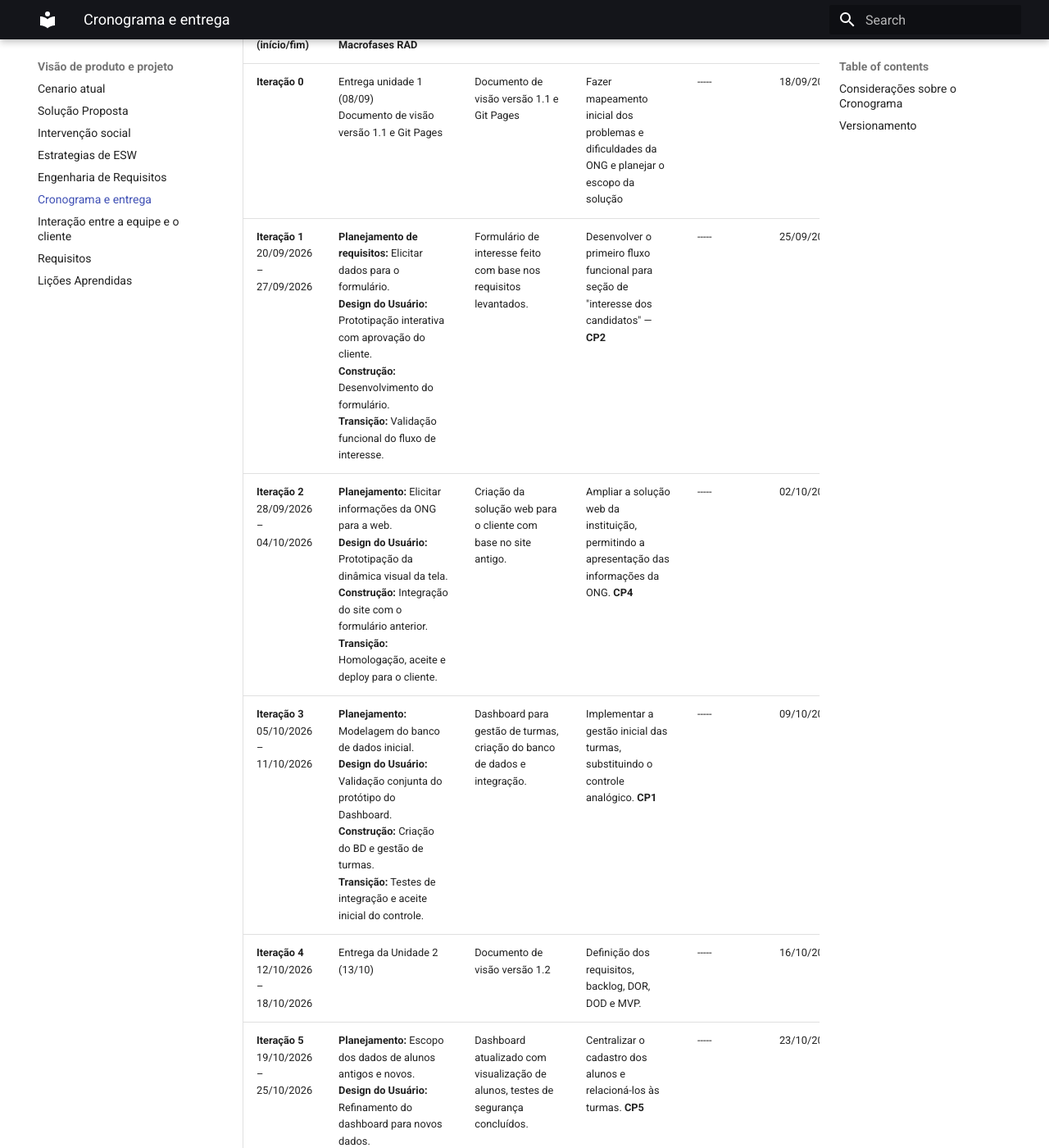
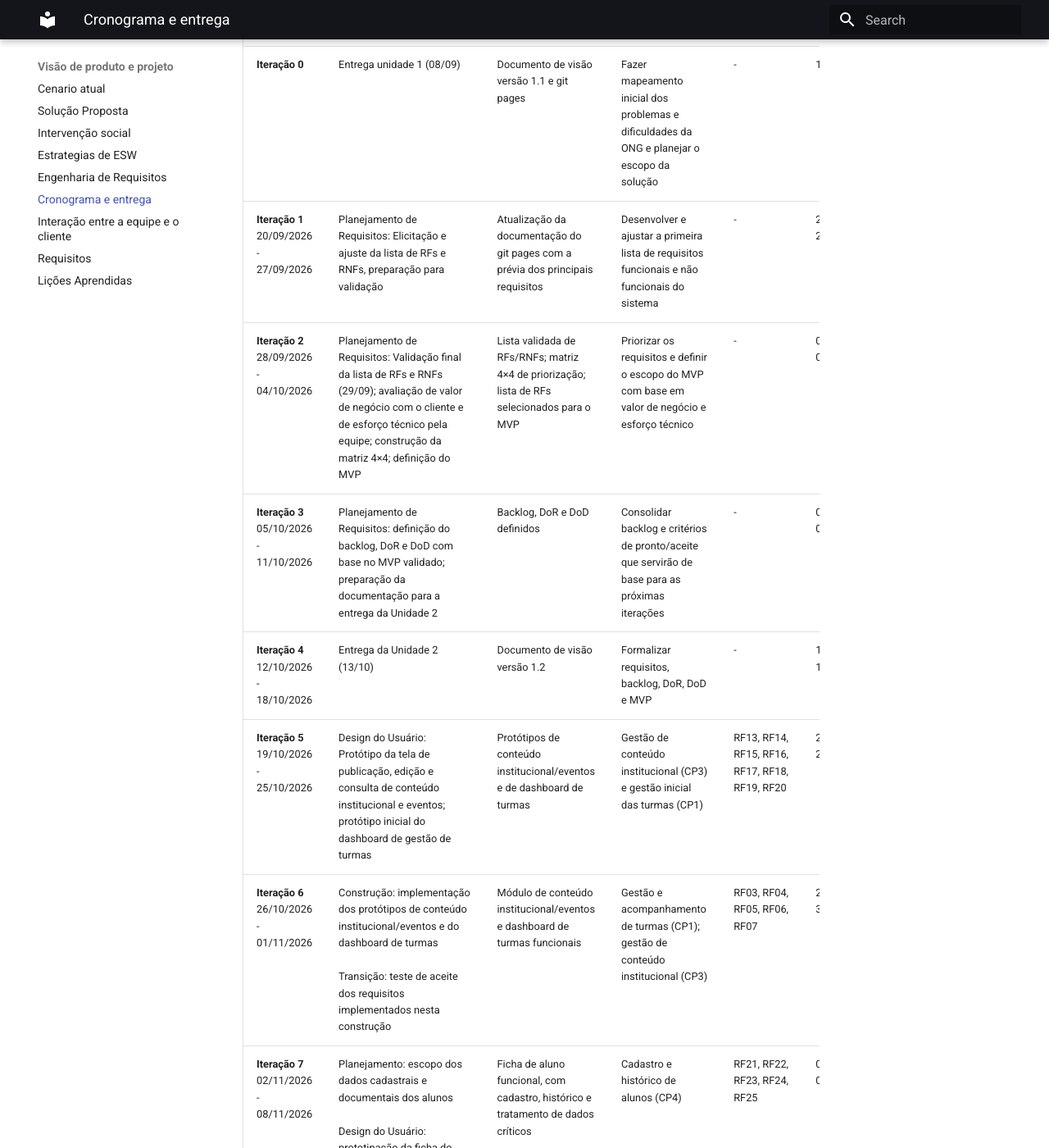
Before and after one commit to mdsreq-fga-unb/REQ-2026.2-T01-SigCecp, an MkDocs documentation site: the page built from docs/visao_produto_projeto/6_cronograma.md, in a window 1280 px wide and 1400 px high, scrolled down 258 px. Shown: the whole window at 82% size. Built offline with MkDocs 1.6.1 and Material for MkDocs 9.7.7, drawn with Linux system fonts in a browser that asks for light colours; some of the changed text lies outside the part shown.

Commit message:
Implementando os feedback da monitora em cronograma e requisitos
Co-authored-by: Alexandre <Alexandrev2909@gmail.com>

```diff
--- a/docs/visao_produto_projeto/6_cronograma.md
+++ b/docs/visao_produto_projeto/6_cronograma.md
@@ -1,33 +1,20 @@
-# 6. Cronograma e Entregas
+# 6 CRONOGRAMA E ENTREGAS
 
-Cronograma parcial com a segunda versão dos entregáveis.
+| Iteração (início - fim) | Atividades focadas do RAD | Entregas esperadas | Objetivos | Requisitos previstos| Datas de reunião com cliente |
+|---|---|---|---|---|---|
+| **Iteração 0** | Entrega unidade 1 (08/09) | Documento de visão versão 1.1 e git pages | Fazer mapeamento inicial dos problemas e dificuldades da ONG e planejar o escopo da solução | - | 18/09/2026 |
+| **Iteração 1**<br>20/09/2026 - 27/09/2026 | Planejamento de Requisitos: Elicitação e ajuste da lista de RFs e RNFs, preparação para validação | Atualização da documentação do git pages com a prévia dos principais requisitos | Desenvolver e ajustar a primeira lista de requisitos funcionais e não funcionais do sistema | - | 24/09/2026<br>25/09/2026 |
+| **Iteração 2**<br>28/09/2026 - 04/10/2026 | Planejamento de Requisitos: Validação final da lista de RFs e RNFs (29/09); avaliação de valor de negócio com o cliente e de esforço técnico pela equipe; construção da matriz 4×4; definição do MVP | Lista validada de RFs/RNFs; matriz 4×4 de priorização; lista de RFs selecionados para o MVP | Priorizar os requisitos e definir o escopo do MVP com base em valor de negócio e esforço técnico | - | 01/10/2026<br>02/10/2026 |
+| **Iteração 3**<br>05/10/2026 - 11/10/2026 | Planejamento de Requisitos: definição do backlog, DoR e DoD com base no MVP validado; preparação da documentação para a entrega da Unidade 2 | Backlog, DoR e DoD definidos | Consolidar backlog e critérios de pronto/aceite que servirão de base para as próximas iterações | - | 08/10/2026<br>09/10/2026 |
+| **Iteração 4**<br>12/10/2026 - 18/10/2026 | Entrega da Unidade 2 (13/10) | Documento de visão versão 1.2 | Formalizar requisitos, backlog, DoR, DoD e MVP | - | 15/10/2026<br>16/10/2026 |
+| **Iteração 5**<br>19/10/2026 - 25/10/2026 | Design do Usuário: Protótipo da tela de publicação, edição e consulta de conteúdo institucional e eventos; protótipo inicial do dashboard de gestão de turmas | Protótipos de conteúdo institucional/eventos e de dashboard de turmas | Gestão de conteúdo institucional (CP3) e gestão inicial das turmas (CP1) | RF13, RF14, RF15, RF16, RF17, RF18, RF19, RF20 | 22/10/2026<br>23/10/2026 |
+| **Iteração 6**<br>26/10/2026 - 01/11/2026 | Construção: implementação dos protótipos de conteúdo institucional/eventos e do dashboard de turmas<br><br>Transição: teste de aceite dos requisitos implementados nesta construção | Módulo de conteúdo institucional/eventos e dashboard de turmas funcionais | Gestão e acompanhamento de turmas (CP1); gestão de conteúdo institucional (CP3) | RF03, RF04, RF05, RF06, RF07 | 29/10/2026<br>30/10/2026 |
+| **Iteração 7**<br>02/11/2026 - 08/11/2026 | Planejamento: escopo dos dados cadastrais e documentais dos alunos<br><br>Design do Usuário: prototipação da ficha do aluno<br><br>Construção: cadastro, edição, inativação e remoção de dados do aluno<br><br>Transição: testes de segurança e validação com a coordenação | Ficha de aluno funcional, com cadastro, histórico e tratamento de dados críticos | Cadastro e histórico de alunos (CP4) | RF21, RF22, RF23, RF24, RF25 | 05/11/2026<br>06/11/2026 |
+| **Iteração 8**<br>09/11/2026 - 15/11/2026 | Planejamento: regras de frequência e de acompanhamento disciplinar<br><br>Design do Usuário: prototipação das telas de frequência e de medidas disciplinares<br><br>Construção: integração com elementos prévios e BD<br><br>Transição: treinamento inicial e capacitação da ONG | Registro e consulta de frequência, alerta de faltas críticas e registro de medida disciplinar | Acompanhamento pedagógico e disciplinar do aluno (CP5) | RF26, RF27, RF28, RF29 | 12/11/2026<br>13/11/2026 |
+| **Iteração 9**<br>16/11/2026 - 22/11/2026 | Entrega da unidade 3 (17/11) | Nova versão do documento de visão 1.3 | Fechamento das issues anteriores + verificação, validação, organização, atualização e representação dos requisitos | - | 19/11/2026<br>20/11/2026 |
+| **Iteração 10**<br>23/11/2026 - 29/11/2026 | Planejamento: definição de gatilhos de comunicação e escopo do formulário de matrícula<br><br>Design do Usuário: protótipos de avisos e do formulário público de matrícula<br><br>Construção: publicação/edição/remoção de avisos; formulário de matrícula com consentimento LGPD e termo de imagem<br><br>Transição: validação com coordenação e testes de envio | Módulo de avisos funcional; formulário de matrícula online publicado | Comunicação com voluntários e famílias (CP6); matrícula online (CP7) | RF30, RF31, RF32, RF33, RF34, RF35, RF36, RF37, RF38, RF39, RF40 | 26/11/2026<br>27/11/2026 |
+| **Iteração 11**<br>30/11/2026 - 1/12/2026 | Planejamento: mapeamento de dados de doadores<br><br>Design do Usuário: prototipação do registro de doações e análise de solicitações de matrícula<br><br>Construção: incremento web e BD para doações; emissão de protocolo e análise de solicitações de matrícula<br><br>Transição: treinamento final; entrega da unidade 4 (1/12); último deploy; finalização do projeto | Registro de doações e prestação de contas; emissão de protocolo e análise de matrículas; última versão do documento de visão 1.4 | Registro de doações e prestação de contas (CP2); finalização da matrícula online (CP7); projeto entregue, validado pelo cliente e documentação finalizada | RF08, RF09, RF10, RF11, RF12, RF41, RF42 | - |
 
-| Iteração (início/fim)                        | Atividades com Macrofases RAD                                                                                                                                                                                                                                                        | Entregas                                                                         | Objetivos                                                                                                           | Requisitos | Reuniões   |
-| -------------------------------------------- | ------------------------------------------------------------------------------------------------------------------------------------------------------------------------------------------------------------------------------------------------------------------------------------ | -------------------------------------------------------------------------------- | ------------------------------------------------------------------------------------------------------------------- | ---------- | ---------- |
-| **Iteração 0**                               | Entrega unidade 1 (08/09)<br>Documento de visão versão 1.1 e Git Pages                                                                                                                                                                                                               | Documento de visão versão 1.1 e Git Pages                                        | Fazer mapeamento inicial dos problemas e dificuldades da ONG e planejar o escopo da solução                         | -----      | 18/09/2026 |
-| **Iteração 1**<br>20/09/2026 – 27/09/2026    | **Planejamento de requisitos:** Elicitar dados para o formulário.<br>**Design do Usuário:** Prototipação interativa com aprovação do cliente.<br>**Construção:** Desenvolvimento do formulário.<br>**Transição:** Validação funcional do fluxo de interesse.                         | Formulário de interesse feito com base nos requisitos levantados.                | Desenvolver o primeiro fluxo funcional para seção de "interesse dos candidatos" — **CP2**                           | -----      | 25/09/2026 |
-| **Iteração 2**<br>28/09/2026 – 04/10/2026    | **Planejamento:** Elicitar informações da ONG para a web.<br>**Design do Usuário:** Prototipação da dinâmica visual da tela.<br>**Construção:** Integração do site com o formulário anterior.<br>**Transição:** Homologação, aceite e deploy para o cliente.                         | Criação da solução web para o cliente com base no site antigo.                   | Ampliar a solução web da instituição, permitindo a apresentação das informações da ONG. **CP4**                     | -----      | 02/10/2026 |
-| **Iteração 3**<br>05/10/2026 – 11/10/2026    | **Planejamento:** Modelagem do banco de dados inicial.<br>**Design do Usuário:** Validação conjunta do protótipo do Dashboard.<br>**Construção:** Criação do BD e gestão de turmas.<br>**Transição:** Testes de integração e aceite inicial do controle.                             | Dashboard para gestão de turmas, criação do banco de dados e integração.         | Implementar a gestão inicial das turmas, substituindo o controle analógico. **CP1**                                 | -----      | 09/10/2026 |
-| **Iteração 4**<br>12/10/2026 – 18/10/2026    | Entrega da Unidade 2 (13/10)                                                                                                                                                                                                                                                         | Documento de visão versão 1.2                                                    | Definição dos requisitos, backlog, DOR, DOD e MVP.                                                                  | -----      | 16/10/2026 |
-| **Iteração 5**<br>19/10/2026 – 25/10/2026    | **Planejamento:** Escopo dos dados de alunos antigos e novos.<br>**Design do Usuário:** Refinamento do dashboard para novos dados.<br>**Construção:** Incremento do BD e centralização de cadastros.<br>**Transição:** Início da migração de dados, testes de segurança e validação. | Dashboard atualizado com visualização de alunos, testes de segurança concluídos. | Centralizar o cadastro dos alunos e relacioná-los às turmas. **CP5**                                                | -----      | 23/10/2026 |
-| **Iteração 6**<br>26/10/2026 – 01/11/2026    | **Planejamento:** Requisitos de frequência escolar.<br>**Design do Usuário:** Prototipação rápida da tela de desempenho.<br>**Construção:** Integração com elementos prévios e BD.<br>**Transição:** Treinamento inicial e capacitação da ONG.                                       | Incremento do BD para frequência; tela de desempenho individual.                 | Implementar o acompanhamento da frequência dos alunos. **CP6**                                                      | -----      | 30/10/2026 |
-| **Iteração 7**<br>02/11/2026 – 08/11/2026    | **Planejamento:** Regras de acompanhamento disciplinar/pedagógico.<br>**Design do Usuário:** Adaptação da interface para os novos indicadores.<br>**Construção:** Ampliação das funções de acompanhamento.<br>**Transição:** Validação das novas métricas com os usuários.           | Módulos de acompanhamento disciplinar e pedagógico integrados ao sistema.        | Ampliar o acompanhamento pedagógico e disciplinar dos alunos. **CP6**                                               | -----      | 06/11/2026 |
-| **Iteração 8**<br>09/11/2026 – 15/11/2026    | **Planejamento:** Definição de gatilhos de comunicação.<br>**Design do Usuário:** Prototipação dos formatos de e-mail e alertas.<br>**Construção:** Implementação de disparos automáticos.<br>**Transição:** Testes de envio e aceite do fluxo pelas famílias/ONG.                   | Implementação de envios de e-mails automáticos.                                  | Organizar a comunicação entre coordenação, voluntários e famílias. **CP7**                                          | -----      | 13/11/2026 |
-| **Iteração 9**<br>16/11/2026 – 22/11/2026    | Entrega da Unidade 3 (17/11)                                                                                                                                                                                                                                                         | Nova versão do documento de visão 1.3                                            | Fechamento das issues anteriores + verificação, validação, organização, atualização e representação dos requisitos. | -----      | 20/11/2026 |
-| **Iteração 10**<br>23/11/2026 – 29/11/2026   | **Planejamento:** Mapeamento de dados de doadores.<br>**Design do Usuário:** Prototipação da seção "quero ser doador".<br>**Construção:** Incremento web e BD para doações.<br>**Transição:** Treinamento final focado em capacitar uso completo do sistema.                         | Tela e BD para cadastro de doações e seção "quero ser doador".                   | Implementar o controle dos recursos e doações recebidos pela instituição. **CP3**                                   | -----      | 27/11/2026 |
-| **Iteração 10.5**<br>30/11/2026 – 01/12/2026 | Entrega da Unidade 4 (01/12).<br>Último deploy da matéria e finalização do projeto.                                                                                                                                                                                                  | Última versão do documento de visão 1.4 + revisão final do MVP.                  | Projeto entregue, validado pelo cliente, já implementado e com a documentação finalizada.                           | -----      | -----      |
+**Critério de transição entre fases:** as macrofases de Design, Construção e Transição do RAD só entram em foco a partir da Iteração 5, após a validação formal dos requisitos, priorização via matriz 4×4, definição do MVP e formalização do backlog/DoR/DoD na Entrega da Unidade 2 (13/10). Até lá, o esforço da equipe está inteiramente concentrado em Planejamento de Requisitos.
 
-## Considerações sobre o Cronograma
-
-* O cronograma foi pensado para ter sprints curtas de até uma semana.
-* Cada sprint irá passar por todas as macrofases do RAD.
-* A princípio, as reuniões com os stakeholders acontecerão todas as sextas, às 14h ou depois das 20h.
-* Conforme os requisitos forem modelados, a coluna de **"Requisitos implementados"** será preenchida, favorecendo a rastreabilidade.
-
-
-## Versionamento
-
-| Versão | Data | Descrição | Autor(es/as) | Revisor(es/as) |
-| :--- | :--- | :--- | :--- | :--- |
-| 1.0 | 05/09/2026 | Transcrição do documento para markdown | [Marcos Monteiro](https://github.com/montmarcos) |  |
-| 1.1 | 20/09/2026 | Correção do cronograma segundo issue 21| [Alexandre Henrique](https://github.com/El-flipante) | Rafael Melatti/Ana Paula Jardim   |
+> O cronograma é uma previsão e que pode sofrer mudanças no decorrer do desenvolvimento para melhor adequação do projeto.
```
Also changed, not shown: docs/visao_produto_projeto/8_0_requisitos.md (+16 -48 lines), docs/visao_produto_projeto/8_1_regras_de_negocio.md (added, +37 -0 lines).
